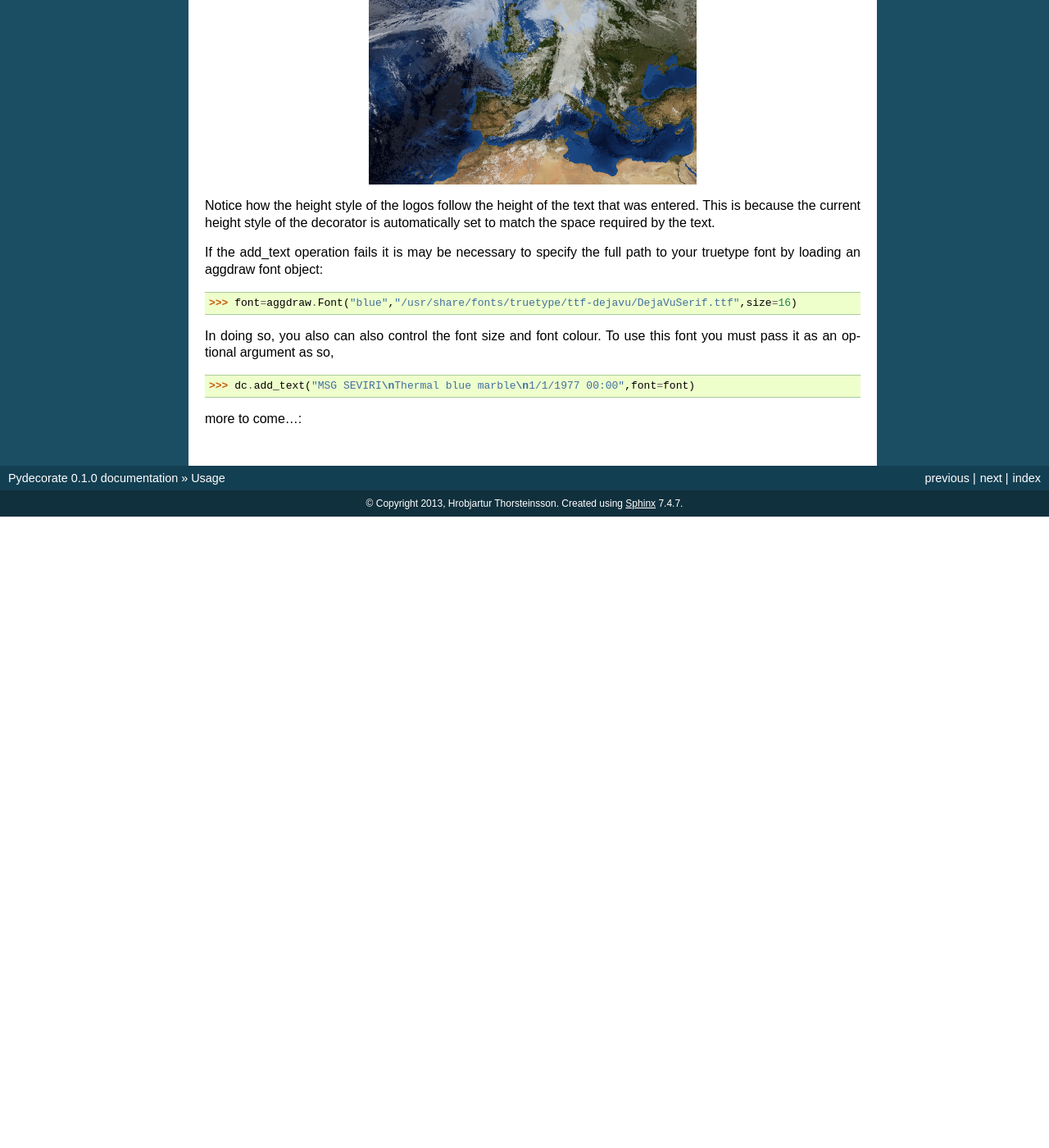
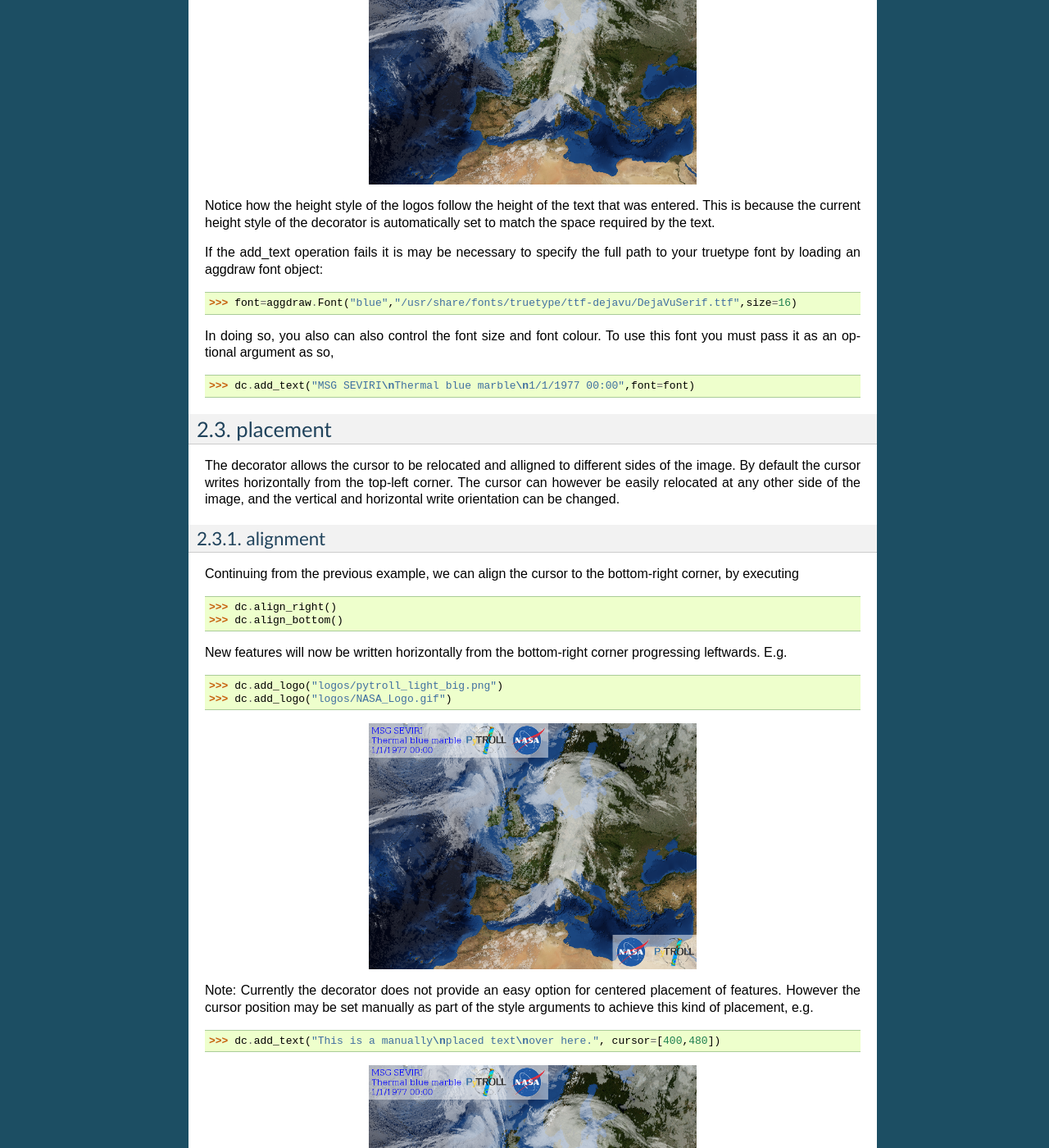
Before and after one commit to pytroll/pydecorate, a Sphinx documentation site: the page built from doc/source/usage.rst, in a window 1280 px wide and 1400 px high, scrolled down 1181 px. Shown: the whole window at 82% size. Built offline with Sphinx 7.4.7, drawn with Linux system fonts in a browser that asks for light colours; pages that are not in the unit, such as notebooks, are missing from menus; before the commit the page ends 1811 px from its top, so only the background shows below that; some of the changed text lies outside the part shown.

Commit message:
Documenting usage and some bug fixes.
- Documented alignment, new-line and write orientation
- Adjusted some function names to improve usability
- Alignment bug-fixes.

```diff
--- a/doc/source/installation.rst
+++ b/doc/source/installation.rst
@@ -1,4 +1,9 @@
 .. _aggdraw: http://effbot.org/zone/aggdraw-index.htm
+
+.. sectnum::
+   :depth: 4
+   :start: 1
+   :suffix: .
 
 Installation
 ------------
--- a/doc/source/usage.rst
+++ b/doc/source/usage.rst
@@ -1,3 +1,8 @@
+
+.. sectnum::
+   :depth: 4
+   :start: 2
+   :suffix: .
 
 Usage
 -----
@@ -19,7 +24,7 @@
 
   >>> dc = DecoratorAGG(img)
 
-Logos
+logos
 ^^^^^
 A simple use case is to add a couple of logos.
 From the extracted source directory you can add a couple of
@@ -34,7 +39,7 @@
 	:width: 400px
 	:align: center
 
-Text
+text
 ^^^^^^^
 To add text, you could do:
 
@@ -62,4 +67,72 @@
 
   >>> dc.add_text("MSG SEVIRI\nThermal blue marble\n1/1/1977 00:00",font=font)
 
+placement
+^^^^^^^^^^^^^^
+The decorator allows the cursor to be relocated and alligned to different sides of the image.
+By default the cursor writes horizontally from the top-left corner. The cursor can however be
+easily relocated at any other side of the image, and the vertical and horizontal write orientation
+can be changed.
+
+alignment
+++++++++++++++
+Continuing from the previous example,
+we can align the cursor to the bottom-right corner, by executing
+
+  >>> dc.align_right()
+  >>> dc.align_bottom()
+
+New features will now be written horizontally from the bottom-right corner
+progressing leftwards. E.g.
+
+  >>> dc.add_logo("logos/pytroll_light_big.png")
+  >>> dc.add_logo("logos/NASA_Logo.gif")
+
+.. image:: images/alignment_image1.png
+	:width: 400px
+	:align: center
+
+Note: Currently the decorator does not provide an easy option for centered placement
+of features. However the cursor position may be set manually as part of the style
+arguments to achieve this kind of placement, e.g.
+
+  >>> dc.add_text("This is a manually\nplaced text\nover here.", cursor=[400,480])
+
+.. image:: images/alignment_image2.png
+	:width: 400px
+	:align: center
+
+new line
++++++++++
+As with typewriters, the decorator can also progress to a new line of features.
+Starting from our first example,
+
+  >>> dc.new_line()
+  >>> dc.add_text("This here is\na new line\nof features")
+  >>> dc.add_logo("logos/pytroll_light_big.png")
+
+.. image:: images/alignment_image3.png
+	:width: 400px
+	:align: center
+
+horizontal/vertical writing
+++++++++++++++++++++++++++++
+The orientation of the cursor writes can be changed from vertical to horizontal writing.
+The following statements will write some features vertically,
+
+  >>> dc.align_right()
+  >>> dc.write_vertically()
+  >>>
+  >>> dc.add_text("Now writing\nvertically", height=0)
+  >>> dc.add_logo("logos/pytroll_light_big.png")
+  >>> dc.add_logo("logos/NASA_Logo.gif")
+
+Note that resetting the height of text to zero prevents the text feature from inheriting the height
+of the previously added feature and allows it to expand to the necessary height.
+
+.. image:: images/alignment_image4.png
+	:width: 400px
+	:align: center
+
+
 more to come...::
```
Also changed, not shown: doc/source/index.rst (+6 -7 lines), test.py (+26 -0 lines), doc/source/images/alignment_image1.png (added), doc/source/images/alignment_image2.png (added), doc/source/images/alignment_image3.png (added), doc/source/images/alignment_image4.png (added), 2 other files.
